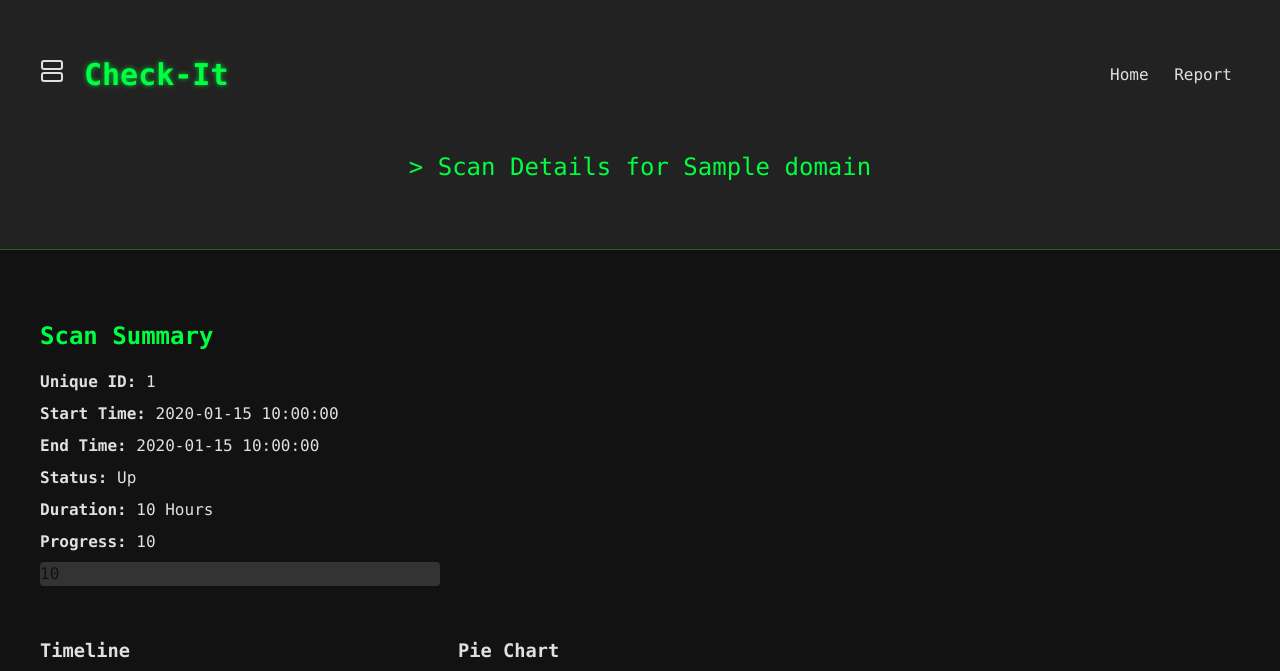
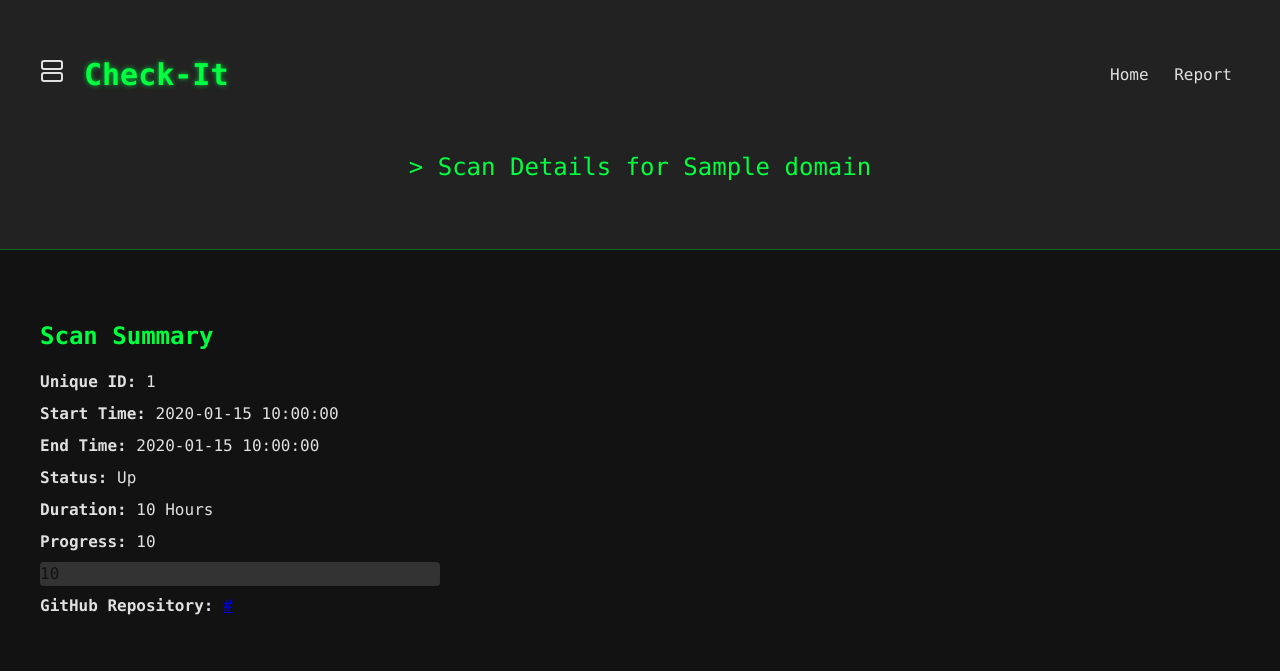
Before and after one commit to unit500/check-it, a Python web app: template templates/details_template.html in a window 1280 px wide. Shown: the top 671 px of the page. Run offline with Jinja, Linux system fonts and the light colour scheme; the template is opened without the code that fills it: most values are stand-ins (such as "Sample title", 1, 10 or a date in 2020); a map, chart or similar area stays blank.

Commit message:
Update details_template.html

```diff
--- a/templates/details_template.html
+++ b/templates/details_template.html
@@ -176,6 +176,7 @@
         <div class="progress-container">
           <div class="progress-bar" style="width: {{ progress }};">{{ progress }}</div>
         </div>
+        <p><strong>GitHub Repository:</strong> <a href="{{ github_repo_url }}" target="_blank">{{ github_repo_url }}</a></p>
       </section>
 
       <section class="charts">
```
